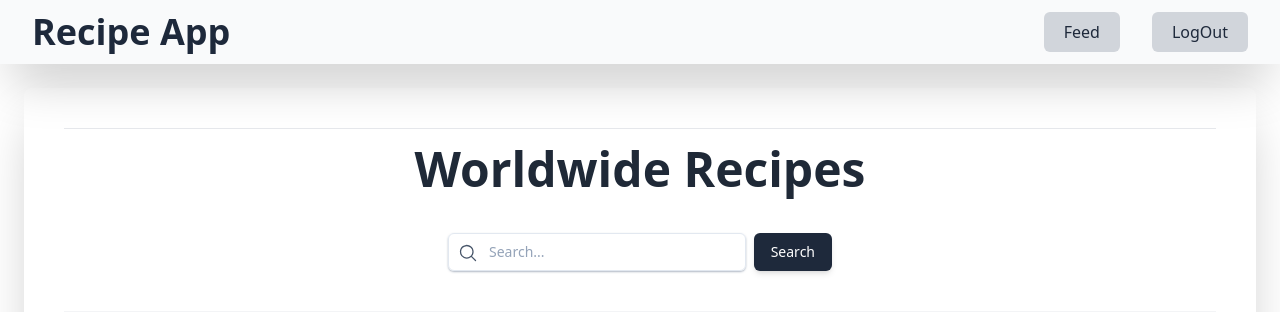
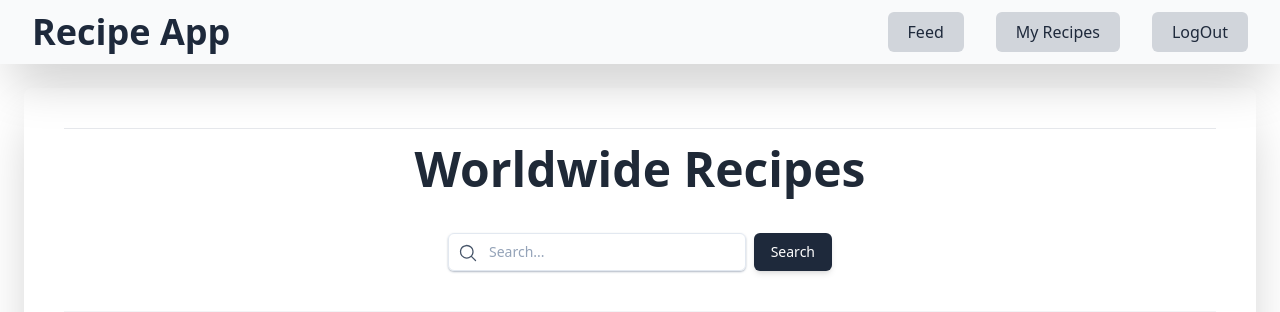
Before and after one commit to MohammadShairAli/Recipe-app, a Django app: page / in a window 1280 px wide. Shown: the top 312 px of the page. Run offline with Django 5.2, Linux system fonts and the light colour scheme; a user stored in the database is signed in; data comes from the database, SQL or seed files in the repository; both versions use the stored data as it was after the commit; some libraries are stand-ins or nearby versions.

Commit message:
like button settle down

```diff
--- a/Veg/templates/Feed.html
+++ b/Veg/templates/Feed.html
@@ -2,25 +2,18 @@
 {% block title %}Recipe Page{% endblock %}
 
 {% block content %}
+{% include 'message.html' %}
 
 <script>
     function toggleBackground(element) {
-        // Get all links inside the container
         const links = document.querySelectorAll('.flex a');
-
-        // Check if the clicked element already has the active class
         const isActive = element.classList.contains('bg-slate-800');
-
-        // If the clicked element is already active, remove the active class
         if (isActive) {
             element.classList.remove('bg-slate-800', 'text-white');
         } else {
-            // Otherwise, remove active class from all other elements
             links.forEach(link => {
                 link.classList.remove('bg-slate-800', 'text-white');
             });
-
-            // Add active class to the clicked element
             element.classList.add('bg-slate-800', 'text-white');
         }
     }
@@ -109,9 +102,13 @@
                     </svg>
                 </a>
 
-                <a class="px-2 cursor-pointer rounded-2xl flex items-center justify-center font-medium text-slate-800 dark:text-slate-400 hover:bg-slate-800 hover:text-white py-1 space-x-2"
-                onclick="toggleBackground(this)"
+                  <a class="px-2 cursor-pointer rounded-2xl flex items-center justify-center font-medium text-slate-800 dark:text-slate-800 hover:bg-slate-800 hover:text-white py-1 space-x-2
+                  "
+                  onclick="toggleBackground(this)"
+
                 >
+
+
                     <svg xmlns="http://www.w3.org/2000/svg" enable-background="new 0 0 24 24" height="24px" viewBox="0 0 24 24" width="24px" fill="currentColor" class="w-6 h-6">
                         <g>
                             <rect fill="none" height="24" width="24"/>
--- a/Veg/templates/navbar.html
+++ b/Veg/templates/navbar.html
@@ -18,8 +18,9 @@
                             <a href="/" class="rounded-md px-5 py-2 text-md font-medium text-slate-800 hover:bg-slate-800 bg-gray-300 hover:text-white">Feed</a>
 
                             {%if user.is_authenticated %}
+                                <a href="/recipe/" class="rounded-md px-5 py-2 text-md font-medium text-slate-800 hover:bg-slate-800 bg-gray-300 hover:text-white">My Recipes</a>
                                 <a href="/logout/" class="rounded-md px-5 py-2 text-md font-medium text-slate-800 hover:bg-red-600 bg-gray-300 hover:text-white">LogOut</a>
-                            {%else%}
+                                {%else%}
                             <a href="/login/" class="rounded-md px-5 py-2 text-md font-medium text-slate-800 hover:bg-slate-800 bg-gray-300 hover:text-white">LogIn</a>
                             <a href="/signup/" class="rounded-md px-5 py-2 text-md font-medium text-slate-800 hover:bg-slate-800 bg-gray-300 hover:text-white">SignUp</a>
                             {%endif%}
--- a/Veg/views.py
+++ b/Veg/views.py
@@ -134,6 +134,8 @@ def login_page(request):
     return render(request,'login.html')
 
 def Reset_password(request):
+    import pdb;pdb.set_trace()
+
     if request.method == 'POST':
         data = request.POST
         email = data.get('email')
```
Also changed, not shown: db.sqlite3, media/recipe_photos/IMG-20250412-WA0001.jpg (added).
